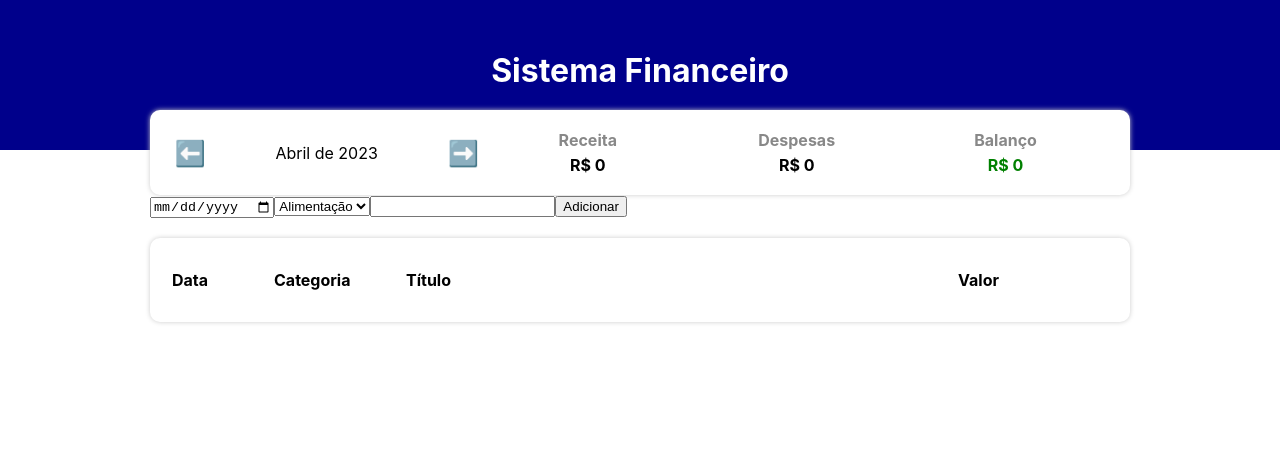
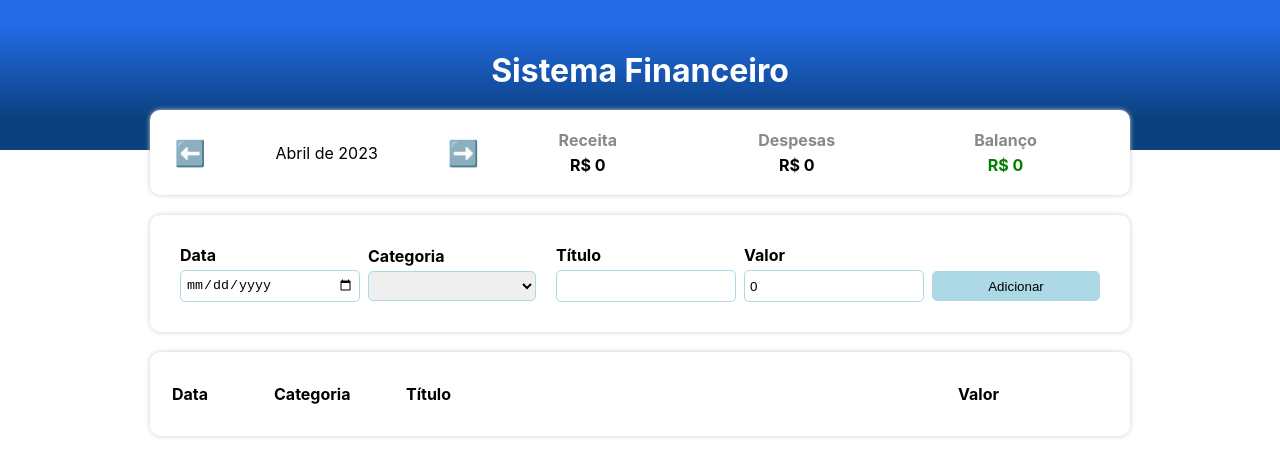
Before and after one commit to HelioSchneiderr/finance_system, a React (Create React App) app: page / in a window 1280 px wide. Shown: the top 476 px of the page. Built offline with nearby package versions, Linux system fonts and the light colour scheme.

Commit message:
Version - 0.7

```diff
--- a/src/App.styles.ts
+++ b/src/App.styles.ts
@@ -5,7 +5,8 @@
 
 export const Header = styled.div`
 
-    background-color: darkblue;
+background: rgb(36,108,231);
+background: linear-gradient(180deg, rgba(36,108,231,1) 17%, rgba(10,64,126,1) 79%);
     height: 150px;
     text-align: center;
 
--- a/src/App.tsx
+++ b/src/App.tsx
@@ -43,6 +43,12 @@
     setCurrentMonth(newMonth)
   }
 
+  const handleSubmit = (item: Item)=>{
+    let newList = [...list]
+    newList.push(item)
+    setList(newList)
+}
+
   return (
     <C.Container>
       <C.Header>
@@ -59,7 +65,7 @@
           expense={expense}
         />
 
-        <InputArea />
+        <InputArea addItem={handleSubmit}/>
 
         <TableArea list={filteredList}/>
 
--- a/src/components/inputArea/index.tsx
+++ b/src/components/inputArea/index.tsx
@@ -1,29 +1,88 @@
 import * as C from './style'
+import { useState } from 'react'
 import { Item } from '../../types/Item'
+import { categories } from '../../data/categories';
 import { items } from '../../data/items'
+import { newDateAdjusted } from '../../helpers/dateFilter';
 
 type Props = {
-    list: Item[],
+    addItem: (item: Item) =>void;
 }
 
-export const InputArea = ({list}:Props)=>{
+export const InputArea = ({addItem}:Props)=>{
 
-    const handleSubmit = ({event}: string)=>{
-        items.push({
-            date: event.target.value,
-        })
-    }
+    const [dateField, setDateField] = useState('')
+    const [categoryField, setCategoryField] = useState('')
+    const [titleField, setTitleField] = useState('')
+    const [valueField, setValueField] = useState(0)
+
+    let categoryKeys: string[] = Object.keys(categories);
+
+    const handleAddItem= () => {
+        let errors: string[] = [];
+
+        if(isNaN(new Date(dateField).getTime())) {
+          errors.push('Data inválida!');
+        }
+        if(!categoryKeys.includes(categoryField)) {
+          errors.push('Categoria inválida!');
+        }
+        if(titleField === '') {
+          errors.push('Título vazio!');
+        }
+        if(valueField <= 0) {
+          errors.push('Valor inválido!');
+        }
+
+        if(errors.length > 0) {
+          alert(errors.join("\n"));
+        } else {
+          addItem({
+            date: newDateAdjusted(dateField),
+            category: categoryField,
+            title: titleField,
+            value: valueField
+          });
+          clearFields();
+        }
+      }
+
+    const clearFields = () => {
+        setDateField('');
+        setCategoryField('');
+        setTitleField('');
+        setValueField(0);
+      }
 
     return(
         <C.Container>
-            <input type="date"/>
-            <select name="select">
-                <option value="valor1">Alimentação</option>
-                <option value="valor2">Salário</option>
-                <option value="valor3">Aluguel</option>
-            </select>
-            <input type="text"/>
-            <button>Adicionar</button>
-        </C.Container>
+        <C.InputLabel>
+          <C.InputTitle>Data</C.InputTitle>
+          <C.Input type="date" value={dateField} onChange={e => setDateField(e.target.value)} />
+        </C.InputLabel>
+        <C.InputLabel>
+          <C.InputTitle>Categoria</C.InputTitle>
+          <C.Select value={categoryField} onChange={e => setCategoryField(e.target.value)}>
+            <>
+              <option></option>
+              {categoryKeys.map((key, index) => (
+                <option key={index} value={key}>{categories[key].title}</option>
+              ))}
+            </>
+          </C.Select>
+        </C.InputLabel>
+        <C.InputLabel>
+          <C.InputTitle>Título</C.InputTitle>
+          <C.Input type="text" value={titleField} onChange={e => setTitleField(e.target.value)} />
+        </C.InputLabel>
+        <C.InputLabel>
+          <C.InputTitle>Valor</C.InputTitle>
+          <C.Input type="number" value={valueField} onChange={e => setValueField(parseFloat(e.target.value))} />
+        </C.InputLabel>
+        <C.InputLabel>
+          <C.InputTitle>&nbsp;</C.InputTitle>
+          <C.Button onClick={handleAddItem}>Adicionar</C.Button>
+        </C.InputLabel>
+      </C.Container>
     )
 }
--- a/src/components/inputArea/style.ts
+++ b/src/components/inputArea/style.ts
@@ -1,7 +1,48 @@
-import styled from 'styled-components'
+import styled from 'styled-components';
 
 export const Container = styled.div`
+    background-color: #FFF;
+    box-shadow: 0px 0px 5px #CCC;
+    border-radius: 10px;
+    padding: 20px;
+    margin-top: 20px;
+    display: flex;
+    align-items: center;
+`;
+export const InputLabel = styled.label`
+    flex: 1;
+    margin: 10px;
+`;
+export const InputTitle = styled.div`
+    font-weight: bold;
+    margin-bottom: 5px;
+`;
+export const Input = styled.input`
+    width: 100%;
+    height: 30px;
+    padding: 0 5px;
+    border: 1px solid lightblue;
+    border-radius: 5px;
+`;
+export const Select = styled.select`
+    width: 100%;
+    height: 30px;
+    padding: 0 5px;
+    border: 1px solid lightblue;
+    border-radius: 5px;
+`;
+export const Button = styled.button`
+    width: 100%;
+    height: 30px;
+    padding: 0 5px;
+    border: 1px solid lightblue;
+    border-radius: 5px;
+    background-color: lightblue;
+    color: black;
+    cursor: pointer;
 
-
-
-`
+    &:hover {
+        background-color: blue;
+        color: white;
+    }
+`;
--- a/src/helpers/dateFilter.ts
+++ b/src/helpers/dateFilter.ts
@@ -43,3 +43,8 @@
     let months = ['Janeiro', 'Fevereiro', 'Março', 'Abril', 'Maio', 'Junho', 'Julho', 'Agosto', 'Setembro', 'Outubro', 'Novembro', 'Dezembro'];
     return `${months[parseInt(month) - 1]} de ${year}`;
 }
+
+export const newDateAdjusted = (dateField: string) => {
+    let [year, month, day] = dateField.split('-')
+    return new Date(parseInt(year), parseInt(month) - 1, parseInt(day))
+  }
```
